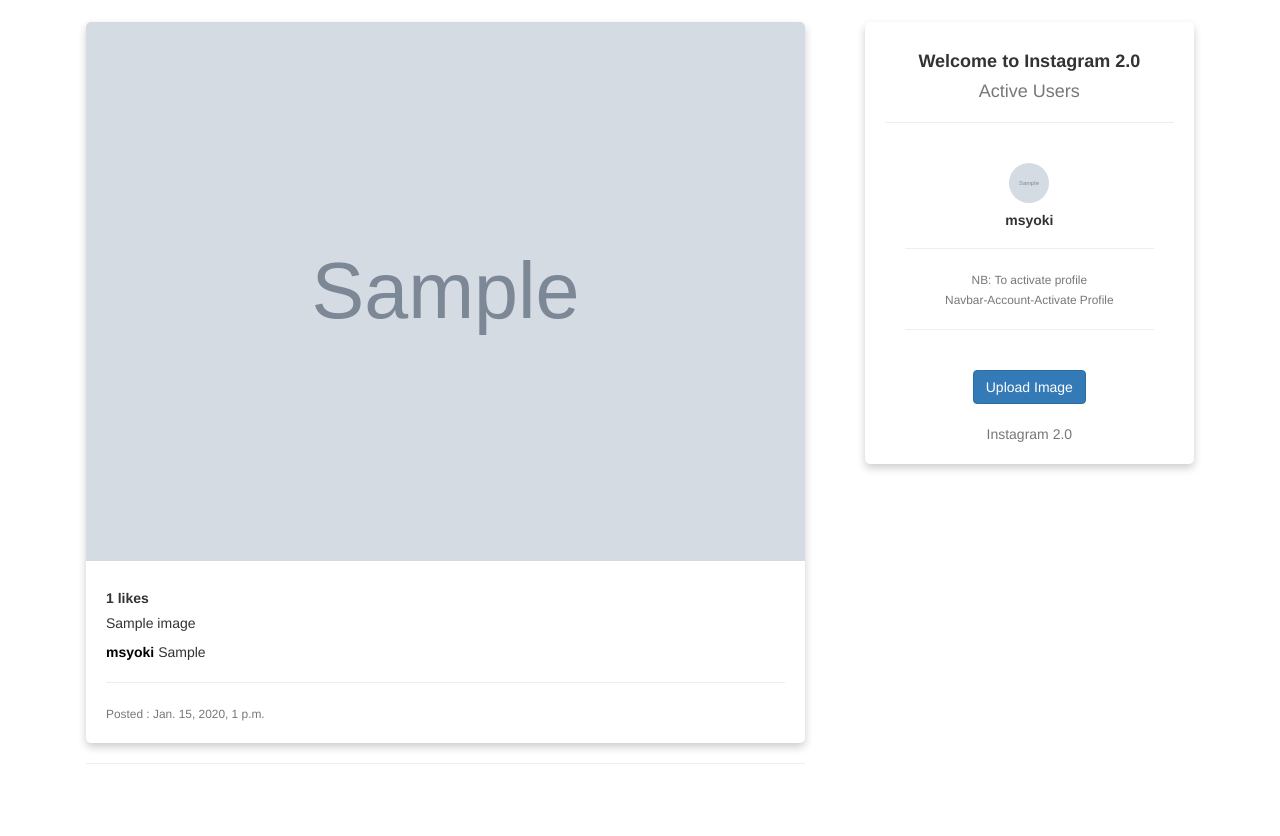
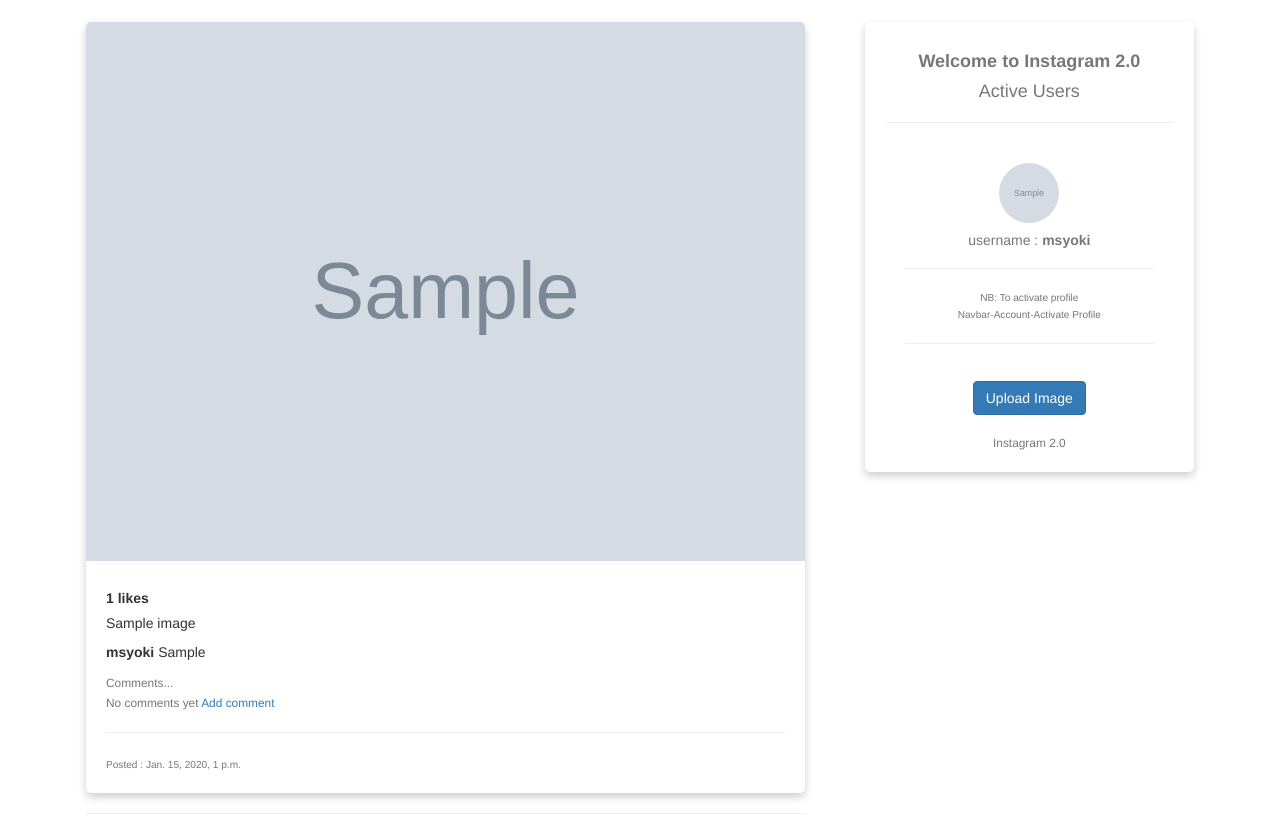
Before and after one commit to msyoki/Instaclone, a Django app: page / in a window 1280 px wide. Shown: the part 72-908 px from the top of the page. Before the commit the page ends 836 px from the top, so only its background shows below. Run offline with Django 3.2, Linux system fonts and the light colour scheme; a user stored in the database is signed in; data comes from the database, SQL or seed files in the repository; tables that the repository leaves empty hold one stand-in row (values such as "Sample post"); grey boxes marked "Sample" are stand-in pictures; some libraries are stand-ins or nearby versions.

Commit message:
add styling update to templates

```diff
--- a/Instagram/Instaclone/templates/Instaclone/index.html
+++ b/Instagram/Instaclone/templates/Instaclone/index.html
@@ -8,14 +8,26 @@
                 {% for image in images %}
                 <div class="card" >
                     <img src="{{image.image.url}}"  class="img-responsive" alt="#" style="width:100%" >
-                    </a>
                     <div class="card-body">
                         <h5 class="card-title" style="font-weight: bold;">{{image.like}} likes</h5>
                         <h5 class="card-title">{{image.name}}</h5>
-                        <p class="card-text"><a href=""><strong style="color: black;">{{image.username}}</strong></a> {{image.caption}}</p>
-
-                        <p class="card-text"><a href=""><strong style="color: black;"></strong></a></p>
-
+                        <p class="card-text"><strong>{{image.username}}</strong></a> {{image.caption}}</p>
+                        <small class="text-muted">Comments...</small>
+                        {% if not image.comments.all %}
+                        <br>
+                        <small class="text-muted">No comments yet <a href="{% url 'new-comment' %}">Add comment</a>
+                        {% else %}
+                            {% for comment in image.comments.all %}
+                            <h5 ><strong> {{ comment.username }}</strong>
+                                {{ comment.body}}
+                                <br>
+                                <small>
+                                    {{ comment.post_on }}
+                                </small>
+                            </h5>
+                            <small><a href="{% url 'new-comment' %}">Add a comment</a></small>
+                            {% endfor %}
+                        {% endif %}
                         <hr>
                         <small class="card-text text-muted">Posted : {{image.post_on}}</small>
                     </div>
@@ -24,7 +36,6 @@
                 {% endfor %}
             </div>
         </div>
-
         <div class="col-sm-4" >
             <div class="container-fluid">
                 <div class="card text-center" style="padding: 20px;">
@@ -33,19 +44,16 @@
                         <h4 class= "text-center text-muted" >Active Users</h4>
                         <hr>
                     </div>
-
                     <div class="card-body">
-
                         {% for profile in profiles %}
                             <div>
-                                <img class="card-text" src="{{profile.profile_pic.url}}" alt="Avatar" style="border-radius: 55%;" width="40px" height="40px">
-                                <h5 style="font-weight: bold;" >{{ profile.username}}</h5>
+                                <img class="card-text" src="{{profile.profile_pic.url}}" alt="Avatar" style="border-radius: 55%;" width="60px" height="60px">
+                                <h5 class="text-muted" >username : <strong>{{ profile.username}}</strong> </h5>
                             </div><hr>
                         {% endfor %}
                         <small class="text-muted" >NB: To activate profile</small> <br>
                         <small class="text-muted" >Navbar-Account-Activate Profile </small>
                         <hr><br>
-
                         <a href="{% url 'new-image' %}" class="btn btn-primary">Upload Image</a>
                     </div>
                     <div class="card-footer text-muted">
--- a/Instagram/Instaclone/templates/Instaclone/new_image.html
+++ b/Instagram/Instaclone/templates/Instaclone/new_image.html
@@ -5,7 +5,7 @@
 
     <div class="container">
 
-        <form  action="{%url 'new-image'%}" method="post" enctype="multipart/form-data">
+        <form  action="{% url 'new-image'%}" method="post" enctype="multipart/form-data">
             {%csrf_token%}
 
             {% bootstrap_form form%}
--- a/Instagram/Instaclone/templates/Instaclone/search.html
+++ b/Instagram/Instaclone/templates/Instaclone/search.html
@@ -16,7 +16,7 @@
       {% for user in users%}
       <div>
         <img src="{{user.profile_pic.url}}" alt="Avatar" style="border-radius: 50%;" width="200px" height="200px">
-        <h3 style="font-weight: bold;" ><a href="/user-profile/{{user.id}}">User: {{user.username}}</a></h3>
+        <h3 style="font-weight: bold;" ><a href="/user-profile/{{user.id}}" style="color: black;">User: {{user.username}}</a></h3>
         <h5 class="text-muted">Name: {{user.name}}</h5 >
         <h5 class="text-muted" >Email: {{user.email}}</h5 >
         <h5 class="text-muted" >Bio: {{user.bio}}</h5 >
```
Also changed, not shown: Instagram/Instaclone/templates/Instaclone/profile.html (+18 -14 lines).
